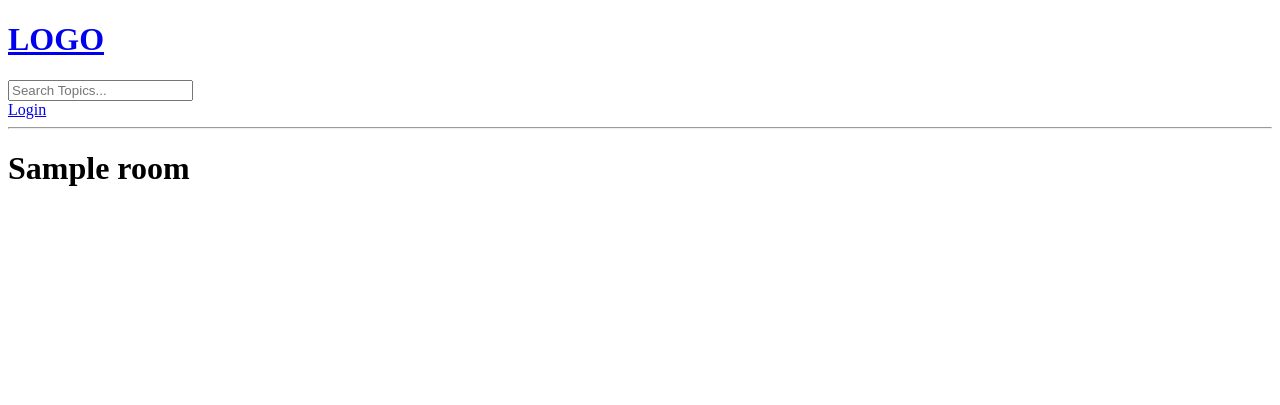
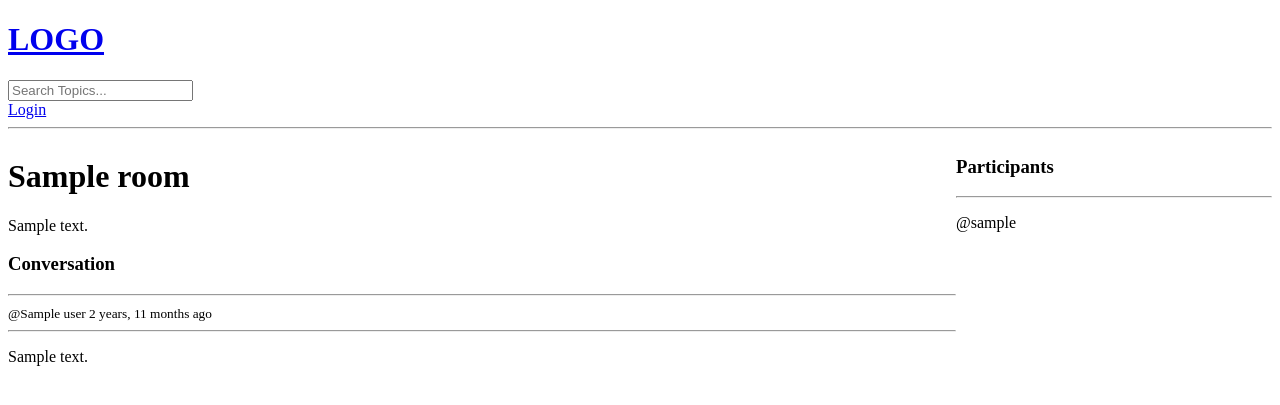
Before and after one commit to ylijokic/Discord_App, a Django app: template discord_app/base/templates/base/room.html in a window 1280 px wide. Shown: the top 405 px of the page. Run offline with Django 3.2, Linux system fonts and the light colour scheme; the template is opened without the code that fills it: most values are stand-ins (such as "Sample title", 1, 10 or a date in 2020).

Commit message:
Add chat_room Update/Delete messages

```diff
--- a/discord_app/base/models.py
+++ b/discord_app/base/models.py
@@ -14,7 +14,7 @@ class Room(models.Model):
     topic = models.ForeignKey(Topic, on_delete=models.SET_NULL, null=True)
     name = models.CharField(max_length=200)
     description = models.TextField(null=True, blank=True)
-    #participants =
+    participants = models.ManyToManyField(User, related_name='participants', blank=True)
     updated = models.DateTimeField(auto_now=True)
     created = models.DateTimeField(auto_now_add=True)
 
--- a/discord_app/base/templates/base/room.html
+++ b/discord_app/base/templates/base/room.html
@@ -1,6 +1,52 @@
 {% extends 'main.html'%}
 
 {% block content %}
-<h1>{{room.name}}</h1>
+
+<style>
+    .room-container {
+        display: grid;
+        grid-template-columns: 3fr 1fr;
+    }
+</style>
+
+<div class="room-container">
+    <div>
+        <h1>{{room.name}}</h1>
+        <p>{{room.description}}</p>
+
+        <div class="comment-wrapper">
+            <h3>Conversation</h3>
+            <hr>
+            {% for room_message in room_messages %}
+            <div>
+                {% if request.user == room_message.user %}
+                    <a href="{% url 'delete-message' room_message.id %}">Delete</a>
+                {% endif %}
+                <small>@{{room_message.user}} {{room_message.created|timesince}} ago</small>
+                <hr>
+                <p>{{room_message.body}}</p>
+            </div>
+            {% endfor %}
+        </div>
+
+        {% if request.user.is_authenticated%}
+        <div class="comment-form">
+            <form method="POST" action="">
+                {% csrf_token%}
+                <input type="text" name="body" placeholder="Write your message here..." />
+            </form>
+        </div>
+        {% endif %}
+    </div>
+    <div>
+        <h3>Participants</h3>
+        <hr>
+        {% for user in participants %}
+        <div>
+            <p>@{{user.username}}</p>
+        </div>
+        {% endfor %}
+    </div>
+</div>
 
 {% endblock content %}
--- a/discord_app/base/urls.py
+++ b/discord_app/base/urls.py
@@ -9,5 +9,6 @@ urlpatterns = [
     path('room/<str:id>', views.room, name='room'),
     path('create-room', views.create_room, name='create-room'),
     path('update-room/<str:id>', views.update_room, name='update-room'),
-    path('delete-room/<str:id>', views.delete_room, name='delete-room')
+    path('delete-room/<str:id>', views.delete_room, name='delete-room'),
+    path('delete-message/<str:id>', views.delete_message, name='delete-message'),
 ]
```
Also changed, not shown: discord_app/base/views.py (+26 -2 lines), discord_app/db.sqlite3.
